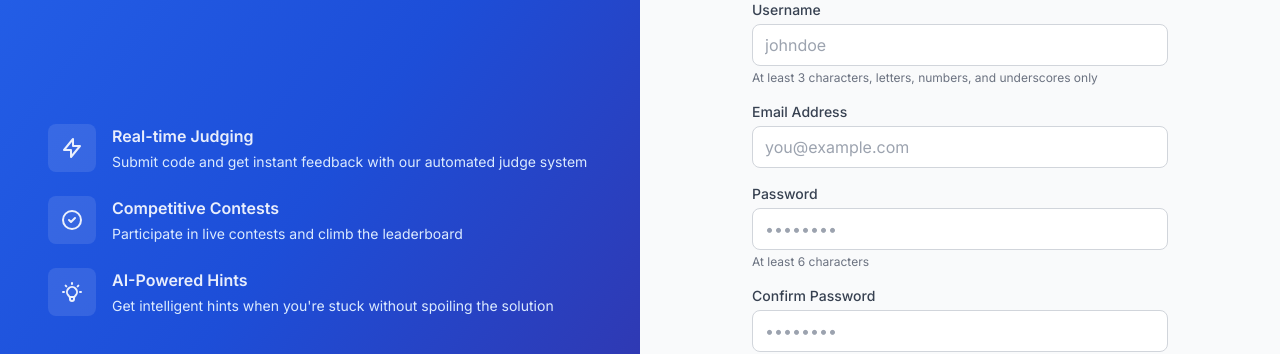
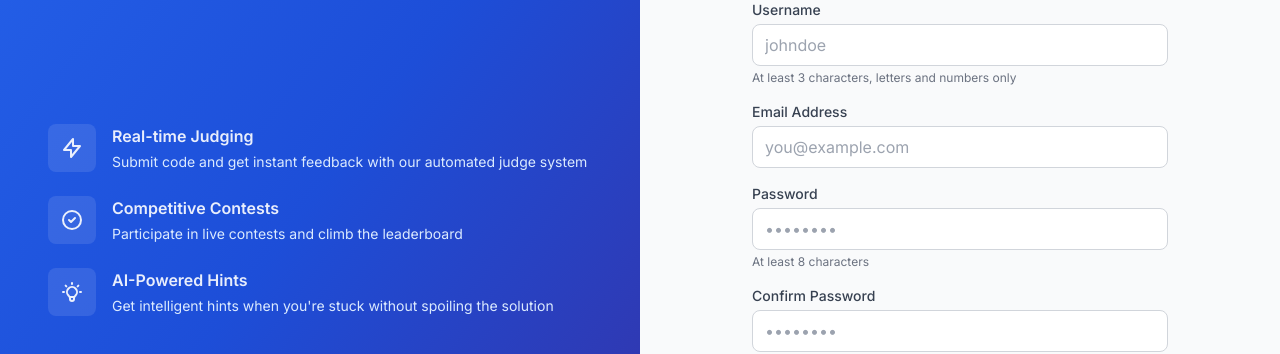
Before and after one commit to SaiyanDev17/CodeCourt, a Next.js app in the folder frontend/: page /register in a window 1280 px wide. Shown: the part 309-663 px from the top of the page. Built offline with nearby package versions, Linux system fonts and the light colour scheme; no server answers.

Commit message:
Solved and made chges in codebase for rgeister page bugs in backend and frontend

```diff
--- a/frontend/app/(auth)/register/page.tsx
+++ b/frontend/app/(auth)/register/page.tsx
@@ -93,12 +93,12 @@ export default function RegisterPage() {
    * Validate Username Format
    *
    * Username rules:
-   * - At least 3 characters
-   * - Only alphanumeric characters and underscores
-   * - No spaces
+   * - At least 3 characters, maximum 30 characters
+   * - Only alphanumeric characters (letters and numbers)
+   * - No spaces, no special characters, no underscores
    */
   const isValidUsername = (username: string): boolean => {
-    const usernameRegex = /^[a-zA-Z0-9_]{3,}$/
+    const usernameRegex = /^[a-zA-Z0-9]{3,30}$/
     return usernameRegex.test(username)
   }
 
@@ -126,7 +126,7 @@ export default function RegisterPage() {
 
     // Check if username format is valid
     if (!isValidUsername(username)) {
-      setError('Username must be at least 3 characters and contain only letters, numbers, and underscores')
+      setError('Username must be 3-30 characters and contain only letters and numbers')
       return false
     }
 
@@ -149,8 +149,8 @@ export default function RegisterPage() {
     }
 
     // Check minimum password length
-    if (password.length < 6) {
-      setError('Password must be at least 6 characters')
+    if (password.length < 8) {
+      setError('Password must be at least 8 characters')
       return false
     }
 
@@ -339,7 +339,7 @@ export default function RegisterPage() {
                 disabled={isLoading}
               />
               <p className="mt-1 text-xs text-gray-500">
-                At least 3 characters, letters, numbers, and underscores only
+                At least 3 characters, letters and numbers only
               </p>
             </div>
 
@@ -386,7 +386,7 @@ export default function RegisterPage() {
                 disabled={isLoading}
               />
               <p className="mt-1 text-xs text-gray-500">
-                At least 6 characters
+                At least 8 characters
               </p>
             </div>
 
```
